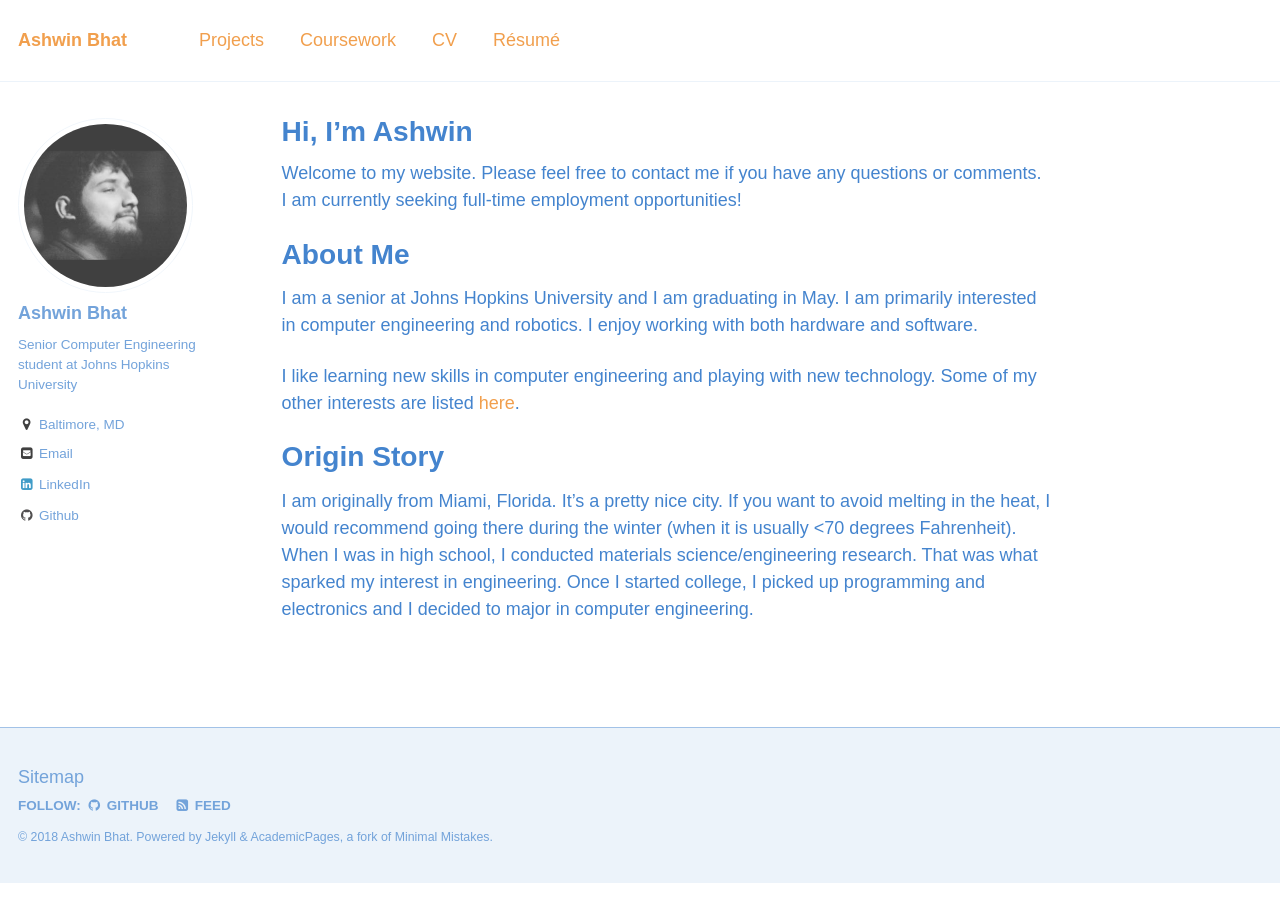
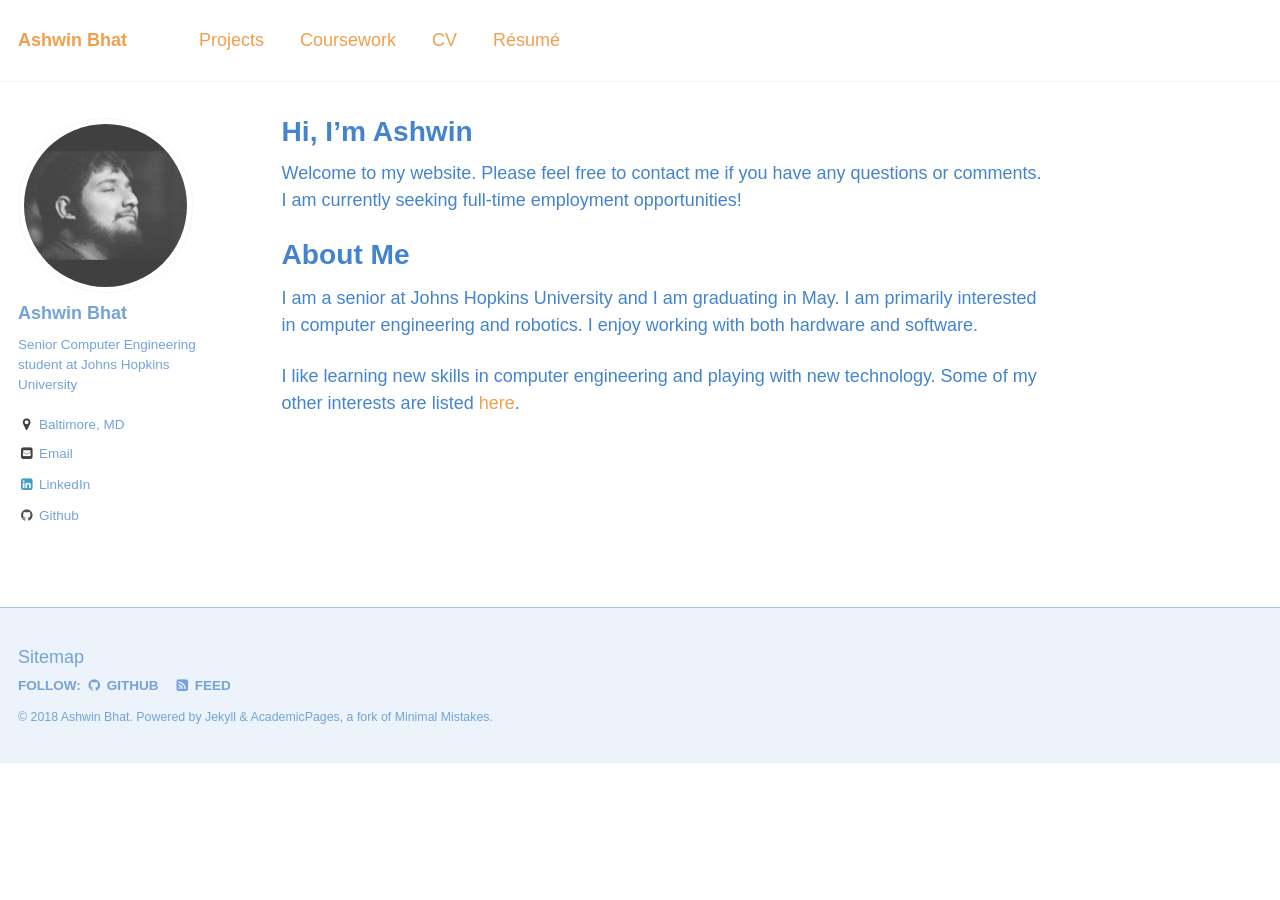
Before and after one commit to The-Shwin/the-shwin.github.io, a Jekyll site: the page built from _pages/about.md, in a window 1280 px wide. Built offline with Jekyll 4.4.1, drawn with Linux system fonts in a browser that asks for light colours; some web fonts are replaced.

Commit message:
Removed origin story cause it was bad

```diff
--- a/_pages/about.md
+++ b/_pages/about.md
@@ -25,8 +25,3 @@ About Me
 I am a senior at Johns Hopkins University and I am graduating in May. I am primarily interested in computer engineering and robotics. I enjoy working with both hardware and software.
 
 I like learning new skills in computer engineering and playing with new technology. Some of my other interests are listed [here](https://theshwin.com/fun_facts/).
-
-
-Origin Story
-======
-I am originally from Miami, Florida. It's a pretty nice city. If you want to avoid melting in the heat, I would recommend going there during the winter (when it is usually <70 degrees Fahrenheit). When I was in high school, I conducted materials science/engineering research. That was what sparked my interest in engineering. Once I started college, I picked up programming and electronics and I decided to major in computer engineering.
```
